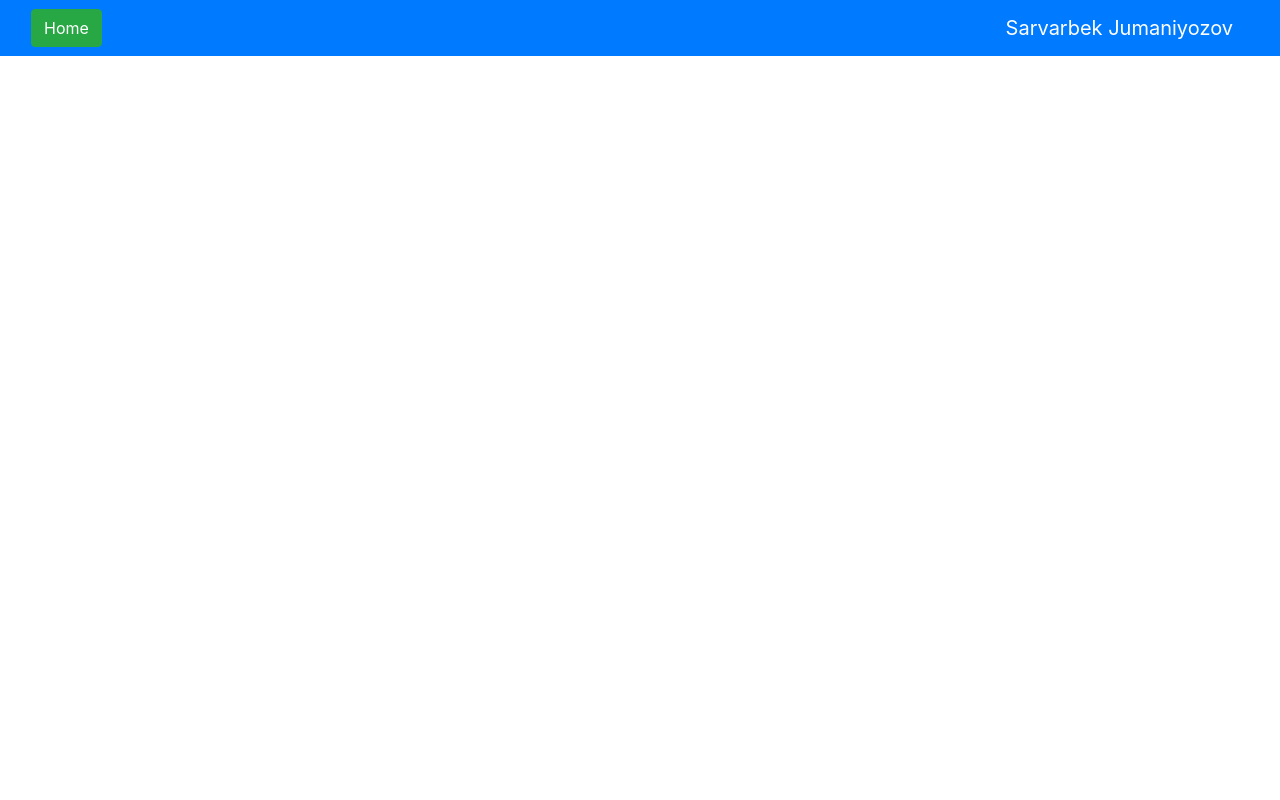
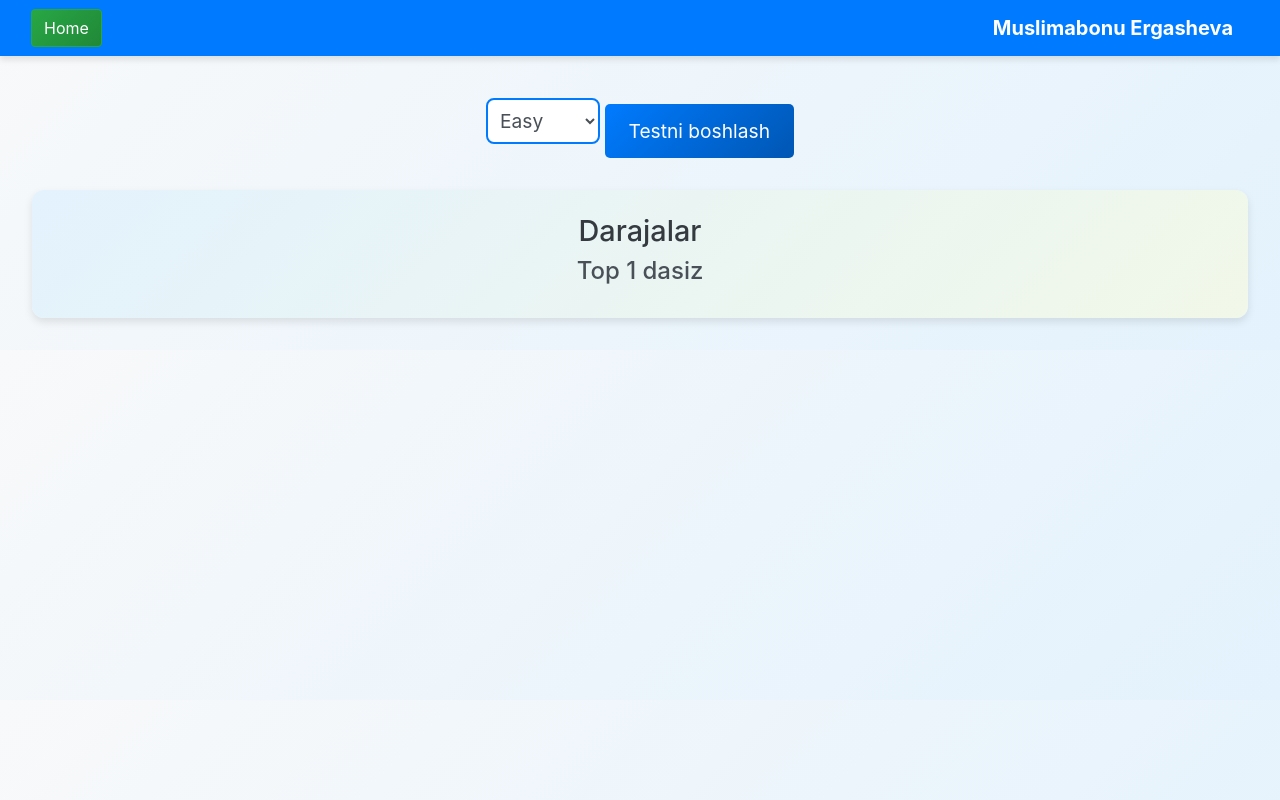
Before and after one commit to jumaniyozoff1/test_platform, a plain HTML site: page profilePage/profile.html in a window 1280 px wide. Drawn offline with nearby package versions, Linux system fonts and the light colour scheme.

Commit message:
o'zgartirishlar kiritdim

```diff
--- a/profilePage/profile.css
+++ b/profilePage/profile.css
@@ -0,0 +1,103 @@
+/* General Styling */
+body {
+  margin: 0;
+  padding: 0;
+  font-family: "Arial", sans-serif;
+  background: linear-gradient(135deg, #f8f9fa, #e3f2fd);
+  color: #212529;
+}
+
+/* Navbar Styling */
+.navbar {
+  box-shadow: 0 4px 6px rgba(0, 0, 0, 0.1);
+}
+
+.navbar-brand {
+  font-size: 1.5rem;
+  font-weight: bold;
+  color: #fff !important;
+}
+
+.btn-success {
+  background: linear-gradient(135deg, #28a745, #218838);
+  border: none;
+  transition: transform 0.3s ease, box-shadow 0.3s ease;
+}
+
+.btn-success:hover {
+  transform: scale(1.1);
+  box-shadow: 0 4px 8px rgba(40, 167, 69, 0.3);
+}
+
+/* Main Content Styling */
+main {
+  text-align: center;
+  padding: 2rem;
+}
+
+select#difficulty {
+  font-size: 1.2rem;
+  padding: 0.5rem;
+  border: 2px solid #007bff;
+  border-radius: 8px;
+  outline: none;
+  background: #fff;
+  color: #495057;
+  transition: box-shadow 0.3s ease;
+}
+
+select#difficulty:hover {
+  box-shadow: 0 4px 6px rgba(0, 123, 255, 0.2);
+}
+
+select#difficulty:focus {
+  border-color: #0056b3;
+  box-shadow: 0 0 8px rgba(0, 123, 255, 0.5);
+}
+
+button.btn-primary {
+  margin-top: 1rem;
+  padding: 0.8rem 1.5rem;
+  font-size: 1.2rem;
+  background: linear-gradient(135deg, #007bff, #0056b3);
+  border: none;
+  color: #fff;
+  border-radius: 5px;
+  transition: transform 0.3s ease, box-shadow 0.3s ease;
+}
+
+button.btn-primary:hover {
+  transform: scale(1.1);
+  box-shadow: 0 4px 8px rgba(0, 123, 255, 0.3);
+}
+
+.tops {
+  margin-top: 2rem;
+  padding: 1.5rem;
+  background: linear-gradient(135deg, #e3f2fd, #f1f8e9);
+  border-radius: 12px;
+  box-shadow: 0 4px 8px rgba(0, 0, 0, 0.1);
+  animation: fadeIn 1s ease;
+}
+
+.tops h3 {
+  font-size: 1.8rem;
+  color: #343a40;
+}
+
+.tops h4 {
+  font-size: 1.5rem;
+  color: #495057;
+}
+
+/* Keyframes */
+@keyframes fadeIn {
+  from {
+    opacity: 0;
+    transform: translateY(-20px);
+  }
+  to {
+    opacity: 1;
+    transform: translateY(0);
+  }
+}
--- a/profilePage/profile.html
+++ b/profilePage/profile.html
@@ -3,6 +3,7 @@
   <head>
     <meta charset="UTF-8" />
     <meta name="viewport" content="width=device-width, initial-scale=1.0" />
+    <link rel="stylesheet" href="./profile.css" />
     <link
       rel="stylesheet"
       href="https://cdn.jsdelivr.net/npm/bootstrap@4.3.1/dist/css/bootstrap.min.css"
@@ -16,8 +17,27 @@
     <nav class="navbar navbar-dark bg-primary">
       <div class="container-fluid">
         <button onclick="goToHome()" class="btn btn-success">Home</button>
-        <a class="navbar-brand" href="#">Sarvarbek Jumaniyozov</a>
+        <a class="navbar-brand" href="#">Muslimabonu Ergasheva</a>
       </div>
     </nav>
+
+    <main id="main">
+      <select id="difficulty">
+        <option value="easy">Easy</option>
+        <option value="medium">Medium</option>
+        <option value="hard">Hard</option>
+      </select>
+
+      <button
+        onclick="window.location.href = `testSection/test.html`"
+        class="btn btn-primary"
+      >
+        Testni boshlash
+      </button>
+      <div class="tops">
+        <h3>Darajalar</h3>
+        <h4>Top 1 dasiz</h4>
+      </div>
+    </main>
   </body>
 </html>
--- a/profilePage/profile.js
+++ b/profilePage/profile.js
@@ -1,3 +1,11 @@
 function goToHome() {
   window.location.href = `../index.html`;
 }
+
+const selectOption = document.getElementById("difficulty");
+const btn = document.getElementById("btn");
+
+selectOption.addEventListener("change", () => {
+  console.log(selectOption.value);
+  const a = sessionStorage.setItem("select", selectOption.value);
+});
```
